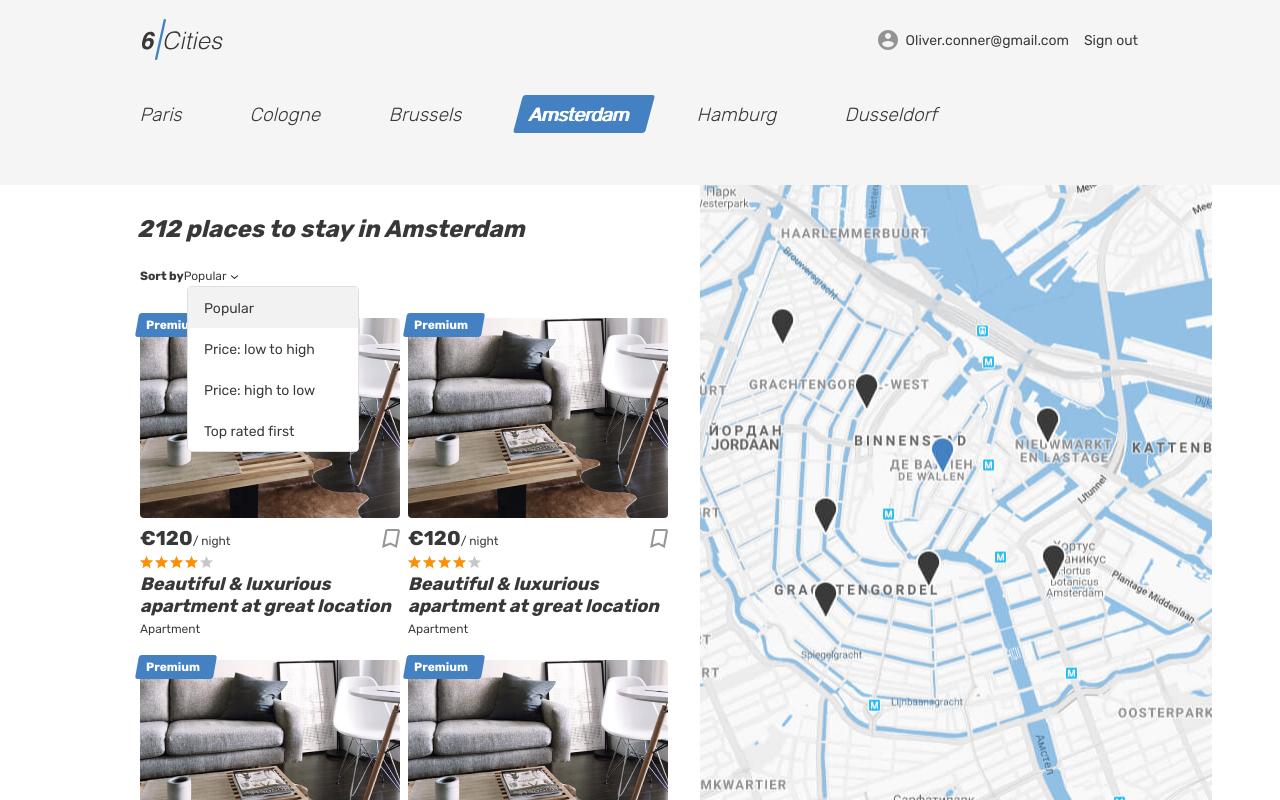
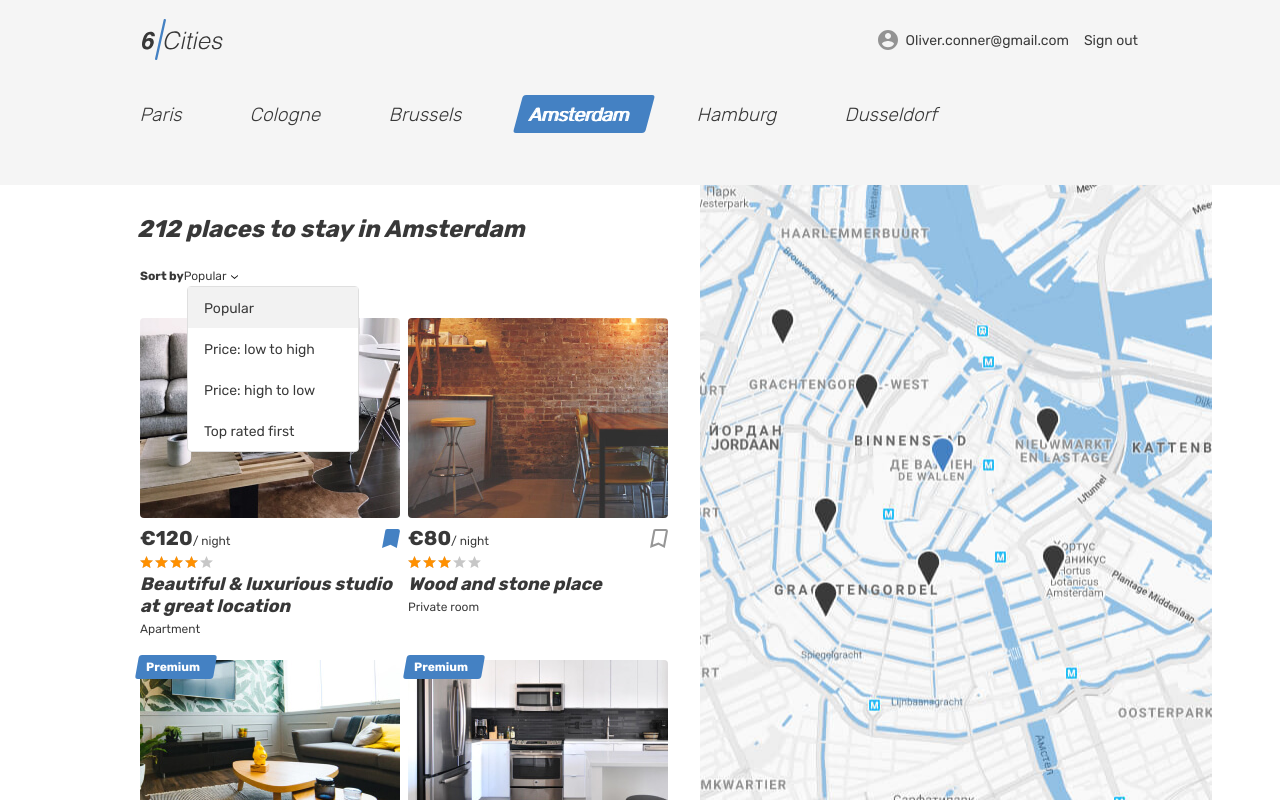
Before and after one commit to Glazoff/1541109-six-cities-8, a React (Create React App) app in the folder project/: page / in a window 1280 px wide. Built offline with nearby package versions, Linux system fonts and the light colour scheme.

Commit message:
Написал моковые данные, подключил и передал их в компонент

```diff
--- a/project/src/components/app/app.tsx
+++ b/project/src/components/app/app.tsx
@@ -11,14 +11,17 @@ import Error404Screen from '../error-404-page/error-404-page';
 import PrivateRoute from '../private-route/private-route';
 
 
-function App({offerCount} : AppScreenProps): JSX.Element {
+function App({offerCount, offers} : AppScreenProps): JSX.Element {
 
 
   return  (
     <BrowserRouter>
       <Switch>
         <Route  path={AppRoute.Main} exact>
-          <MainPageScreen  offerCount={offerCount}/>
+          <MainPageScreen
+            offerCount={offerCount}
+            offers={offers}
+          />
         </Route>
         <Route path={AppRoute.SignIn} exact>
           <SignInScreen />
--- a/project/src/components/main-page/main-page.tsx
+++ b/project/src/components/main-page/main-page.tsx
@@ -2,7 +2,7 @@ import OfferCardScreen from '../offer-card/offer-card';
 import {MainPageProps} from '../../types/types';
 
 
-function MainPageScreen({offerCount} : MainPageProps): JSX.Element {
+function MainPageScreen({offerCount, offers} : MainPageProps): JSX.Element {
   return (
     <div className="page page--gray page--main">
       <header className="header">
@@ -92,11 +92,9 @@ function MainPageScreen({offerCount} : MainPageProps): JSX.Element {
                 </ul>
               </form>
               <div className="cities__places-list places__list tabs__content">
-                <OfferCardScreen/>
-                <OfferCardScreen/>
-                <OfferCardScreen/>
-                <OfferCardScreen/>
-                <OfferCardScreen/>
+
+                {offers.map((offer) => <OfferCardScreen offer={offer} key={offer.id}/>)}
+
               </div>
             </section>
             <div className="cities__right-section">
--- a/project/src/components/offer-card/offer-card.tsx
+++ b/project/src/components/offer-card/offer-card.tsx
@@ -1,21 +1,30 @@
-function OfferCardScreen(): JSX.Element {
+import {OfferCardScreenProps} from '../../types/types';
+
+function OfferCardScreen({offer} : OfferCardScreenProps): JSX.Element {
+  const {previewImage, isPremium, price, title, type, isFavorite, rating} = offer;
+
+  const widthRating = `${(100 * rating)/5.0}%`;
+
+
   return(
     <article className="cities__place-card place-card">
-      <div className="place-card__mark">
-        <span>Premium</span>
-      </div>
+      {isPremium?
+        <div className="place-card__mark">
+          <span>Premium</span>
+        </div>:
+        ''}
       <div className="cities__image-wrapper place-card__image-wrapper">
         <a href="#">
-          <img className="place-card__image" src="img/apartment-01.jpg" width="260" height="200" alt="Place image"/>
+          <img className="place-card__image" src={previewImage} width="260" height="200" alt="Place image"/>
         </a>
       </div>
       <div className="place-card__info">
         <div className="place-card__price-wrapper">
           <div className="place-card__price">
-            <b className="place-card__price-value">&euro;120</b>
+            <b className="place-card__price-value">&euro;{price}</b>
             <span className="place-card__price-text">&#47;&nbsp;night</span>
           </div>
-          <button className="place-card__bookmark-button button" type="button">
+          <button className={`place-card__bookmark-button button ${isFavorite ? 'place-card__bookmark-button--active': ''}`} type="button">
             <svg className="place-card__bookmark-icon" width="18" height="19">
               <use xlinkHref="#icon-bookmark"></use>
             </svg>
@@ -24,14 +33,14 @@ function OfferCardScreen(): JSX.Element {
         </div>
         <div className="place-card__rating rating">
           <div className="place-card__stars rating__stars">
-            <span style={{width: '80%'}}></span>
+            <span style={{width: widthRating}}></span>
             <span className="visually-hidden">Rating</span>
           </div>
         </div>
         <h2 className="place-card__name">
-          <a href="#">Beautiful &amp; luxurious apartment at great location</a>
+          <a href="#">{title}</a>
         </h2>
-        <p className="place-card__type">Apartment</p>
+        <p className="place-card__type">{type}</p>
       </div>
     </article>
   );
--- a/project/src/index.tsx
+++ b/project/src/index.tsx
@@ -1,6 +1,8 @@
 import React from 'react';
 import ReactDOM from 'react-dom';
 import App from './components/app/app';
+
+import {offers} from './mocks/offers';
 
 const Setting = {
   OFFER_COUNT: 212,
@@ -8,6 +10,9 @@ const Setting = {
 
 ReactDOM.render(
   <React.StrictMode>
-    <App offerCount = {Setting.OFFER_COUNT}/>
+    <App
+      offerCount = {Setting.OFFER_COUNT}
+      offers = {offers}
+    />
   </React.StrictMode>,
   document.getElementById('root'));
--- /dev/null
+++ b/project/src/mocks/offers.ts
@@ -0,0 +1,140 @@
+import {Offer} from '../types/offers';
+
+export const offers: Offer[] = [
+  {
+    bedrooms: 3,
+    city: {
+      location: {
+        latitude: 52.370216,
+        longitude: 4.895168,
+        zoom: 10,
+      },
+      name: 'Amsterdam',
+    },
+    description: 'A quiet cozy and picturesque that hides behind a a river by the unique lightness of Amsterdam.',
+    goods: ['Heating', 'Kitchen', 'Cable TV', 'Washing machine', 'Coffee machine', 'Dishwasher'],
+    host: {
+      avatarUrl: 'img/1.png',
+      id: 3,
+      isPro: true,
+      name: 'Angelina',
+    },
+    id: 1,
+    images: ['img/1.png', 'img/2.png'],
+    isFavorite: true,
+    isPremium: false,
+    location: {
+      latitude: 52.35514938496378,
+      longitude: 4.673877537499948,
+      zoom: 8,
+    },
+    maxAdults: 4,
+    previewImage: 'img/apartment-01.jpg',
+    price: 120,
+    rating: 4.0,
+    title: 'Beautiful & luxurious studio at great location',
+    type: 'Apartment',
+  },
+  {
+    bedrooms: 1,
+    city: {
+      location: {
+        latitude: 52.39,
+        longitude: 34.895168,
+        zoom: 7,
+      },
+      name: 'Amsterdam',
+    },
+    description: 'A quiet cozy and picturesque that hides behind a a river by the unique lightness of Amsterdam.',
+    goods: ['Heating', 'Kitchen', 'Cable TV', 'Washing machine', 'Coffee machine', 'Dishwasher'],
+    host: {
+      avatarUrl: 'img/1.png',
+      id: 4,
+      isPro: true,
+      name: 'Philip',
+    },
+    id: 2,
+    images: ['img/1.png', 'img/2.png'],
+    isFavorite: false,
+    isPremium: false,
+    location: {
+      latitude: 52.35514938496378,
+      longitude: 4.673877537499948,
+      zoom: 8,
+    },
+    maxAdults: 4,
+    previewImage: 'img/room.jpg',
+    price: 80,
+    rating: 3.0,
+    title: 'Wood and stone place',
+    type: 'Private room',
+  },
+  {
+    bedrooms: 3,
+    city: {
+      location: {
+        latitude: 52.370216,
+        longitude: 4.895168,
+        zoom: 10,
+      },
+      name: 'Amsterdam',
+    },
+    description: 'A quiet cozy and picturesque that hides behind a a river by the unique lightness of Amsterdam.',
+    goods: ['Heating', 'Kitchen', 'Cable TV', 'Washing machine', 'Coffee machine', 'Dishwasher'],
+    host: {
+      avatarUrl: 'img/1.png',
+      id: 23,
+      isPro: true,
+      name: 'Angelina',
+    },
+    id: 5,
+    images: ['img/1.png', 'img/2.png'],
+    isFavorite: true,
+    isPremium: true,
+    location: {
+      latitude: 52.35514938496378,
+      longitude: 4.673877537499948,
+      zoom: 8,
+    },
+    maxAdults: 4,
+    previewImage: 'img/apartment-02.jpg',
+    price: 132,
+    rating: 4.0,
+    title: 'Canal View Prinsengracht',
+    type: 'Apartment',
+  },
+  {
+    bedrooms: 3,
+    city: {
+      location: {
+        latitude: 52.370216,
+        longitude: 4.895168,
+        zoom: 10,
+      },
+      name: 'Amsterdam',
+    },
+    description: 'A quiet cozy and picturesque that hides behind a a river by the unique lightness of Amsterdam.',
+    goods: ['Heating', 'Kitchen', 'Cable TV', 'Washing machine', 'Coffee machine', 'Dishwasher'],
+    host: {
+      avatarUrl: 'img/1.png',
+      id: 3,
+      isPro: true,
+      name: 'Angelina',
+    },
+    id: 6,
+    images: ['img/1.png', 'img/2.png'],
+    isFavorite: false,
+    isPremium: true,
+    location: {
+      latitude: 52.35514938496378,
+      longitude: 4.673877537499948,
+      zoom: 8,
+    },
+    maxAdults: 4,
+    previewImage: 'img/apartment-03.jpg',
+    price: 180,
+    rating: 5.0,
+    title: 'Nice, cozy, warm big bed apartment',
+    type: 'Apartment',
+  },
+];
--- /dev/null
+++ b/project/src/types/offers.ts
@@ -0,0 +1,42 @@
+export type City = {
+   location: {
+      latitude: number,
+      longitude: number,
+      zoom: number
+    },
+    name: string
+}
+
+export type Host = {
+  avatarUrl: string,
+  id: number,
+  isPro: boolean,
+  name: string
+}
+
+export type Location = {
+  latitude: number,
+  longitude: number,
+  zoom: number
+}
+
+export type  Offer = {
+  bedrooms: number,
+  city: City,
+  description: string ,
+  goods: string[],
+  host: Host,
+  id: number,
+  images: string[],
+  isFavorite: boolean,
+  isPremium: boolean,
+  location: Location,
+  maxAdults: number,
+  previewImage: string,
+  price: number,
+  rating: number,
+  title: string,
+  type: string,
+}
+
+export type Offers = Offer[];
```
Also changed, not shown: project/src/types/types.tsx (+10 -2 lines).
